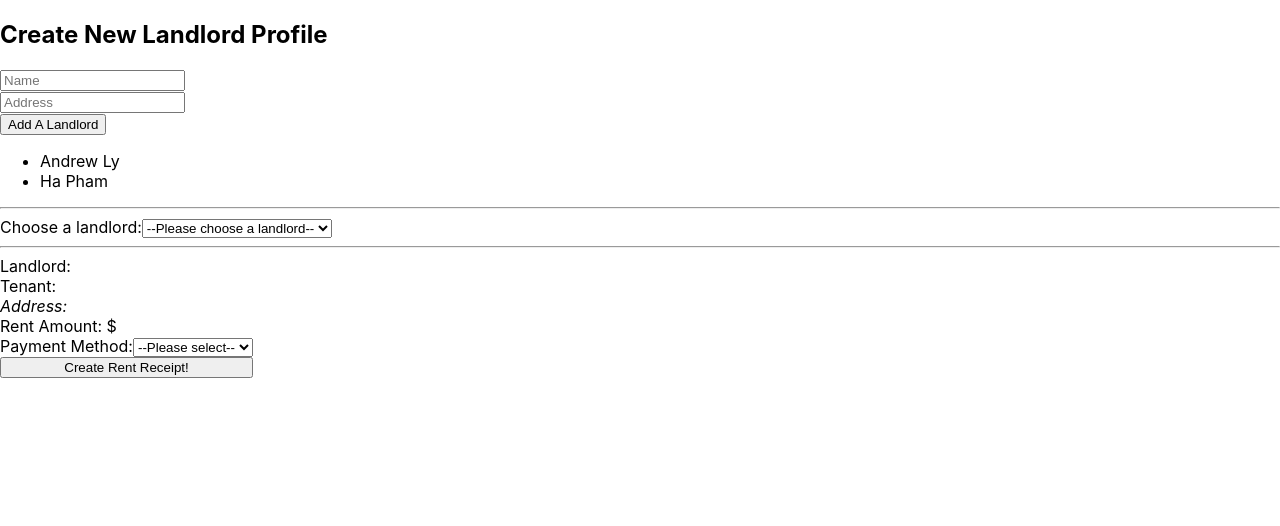
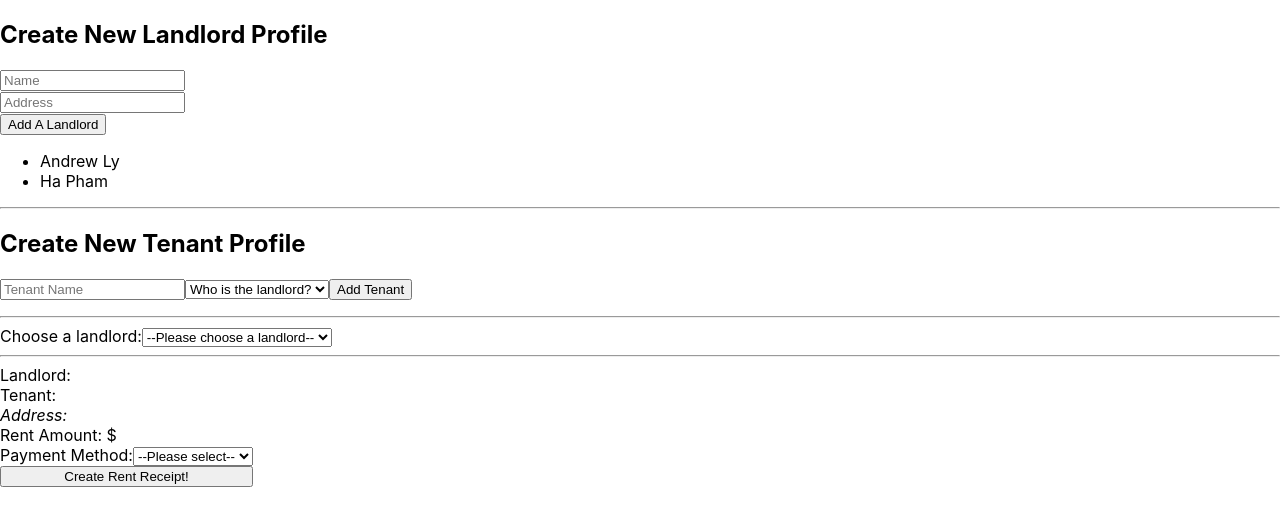
Before and after one commit to haphamo/rent-receipt-maker, a React (Create React App) app: page / in a window 1280 px wide. Shown: the top 526 px of the page. Built offline with nearby package versions, Linux system fonts and the light colour scheme.

Commit message:
Moved available landlords for select up to parent App componenet

```diff
--- a/src/App.js
+++ b/src/App.js
@@ -14,6 +14,11 @@ function App() {
   const [newLandlord, setNewLandlord] = useState('');
   const [allLandlords, setAllLandlords] = useState(landlords)
 
+  const allLandlordsForSelect = allLandlords.map(landlord => {
+    return(
+    <option key={landlord.id} value={landlord.name}>{landlord.name}</option>
+    )
+  })
 
   const displayTenants = (landlordName) => {
 
@@ -44,9 +49,10 @@ function App() {
         newLandlord={newLandlord}
         setAllLandlords={setAllLandlords}
       />
-
+      <hr></hr>
+      <CreateTenant allLandlordsForSelect={allLandlordsForSelect}/>
       <Receipt
-        allLandlords={allLandlords}
+        allLandlordsForSelect={allLandlordsForSelect}
         allTenants={allTenants}
         displayTenants={displayTenants}
         landlord={landlord}
--- a/src/components/CreateTenant.js
+++ b/src/components/CreateTenant.js
@@ -2,9 +2,40 @@ import React, { useState } from "react";
 import { v4 as uuidv4 } from 'uuid';
 import { allTenants } from '../fixture/fixture.js';
 
-function CreateTenant() {
+function CreateTenant({ allLandlordsForSelect }) {
+  const [newTenant, setNewTenant] = useState('')
+  const [landlordOfNewTenant, setLandlordOfNewTenant] = useState('')
+
+  const handleNewTenant = evt => {
+    setNewTenant(evt.target.value)
+  }
+
+  const handleSubmit = evt => {
+    evt.preventDefault();
+    alert('submitted!')
+  }
+
   return(
-    <h2>Create New Tenant Profile</h2>
+    <section>
+      <h2>Create New Tenant Profile</h2>
+      <form onSubmit={handleSubmit}>
+        <label htmlFor="tenant-name">
+          <input id="tenant-name" name="name" value={newTenant} onChange={handleNewTenant} type="text" placeholder="Tenant Name" required></input>
+        </label>
+
+        <label htmlFor="which-landlord">
+          <select>
+            <option value="">Who is the landlord?</option>
+            {allLandlordsForSelect}
+          </select>
+        </label>
+        <button type="submit">Add Tenant</button>
+      </form>
+    <ul>
+
+    </ul>
+
+  </section>
   )
 }
 
--- a/src/components/Receipt.js
+++ b/src/components/Receipt.js
@@ -1,18 +1,12 @@
 import React, { useState } from "react";
 
-function Landlord({ allLandlords, allTenants, displayTenants, tenant, setTenant, landlord, setLandlord, paymentMethod, setPaymentMethod }) {
+function Landlord({ allLandlordsForSelect, allTenants, displayTenants, tenant, setTenant, landlord, setLandlord, paymentMethod, setPaymentMethod }) {
   // const [landlord, setLandlord] = useState('')
   // const [tenant, setTenant] = useState('')
   // const [paymentMethod, setPaymentMethod] = useState('')
   // const [day, setDay] = useState('')
   // const [month, setMonth] = useState('')
   // const [year, setYear] = useState('')
-
-  const allLandlordsForSelect = allLandlords.map(landlord => {
-    return(
-    <option key={landlord.id} value={landlord.name}>{landlord.name}</option>
-    )
-  })
 
   const handleLandlordChange = evt => {
     setLandlord(evt.target.value);
@@ -44,7 +38,7 @@ function Landlord({ allLandlords, allTenants, displayTenants, tenant, setTenant,
       <label htmlFor="landlord-select">Choose a landlord:
       </label>
       <select name="landlords" id="landlord-select" value={landlord} onChange={handleLandlordChange}>
-        <option value="">--Please choose a landlord--</option>
+        <option value="" disabled>--Please choose a landlord--</option>
         {allLandlordsForSelect}
       </select>
       {landlord &&
```
